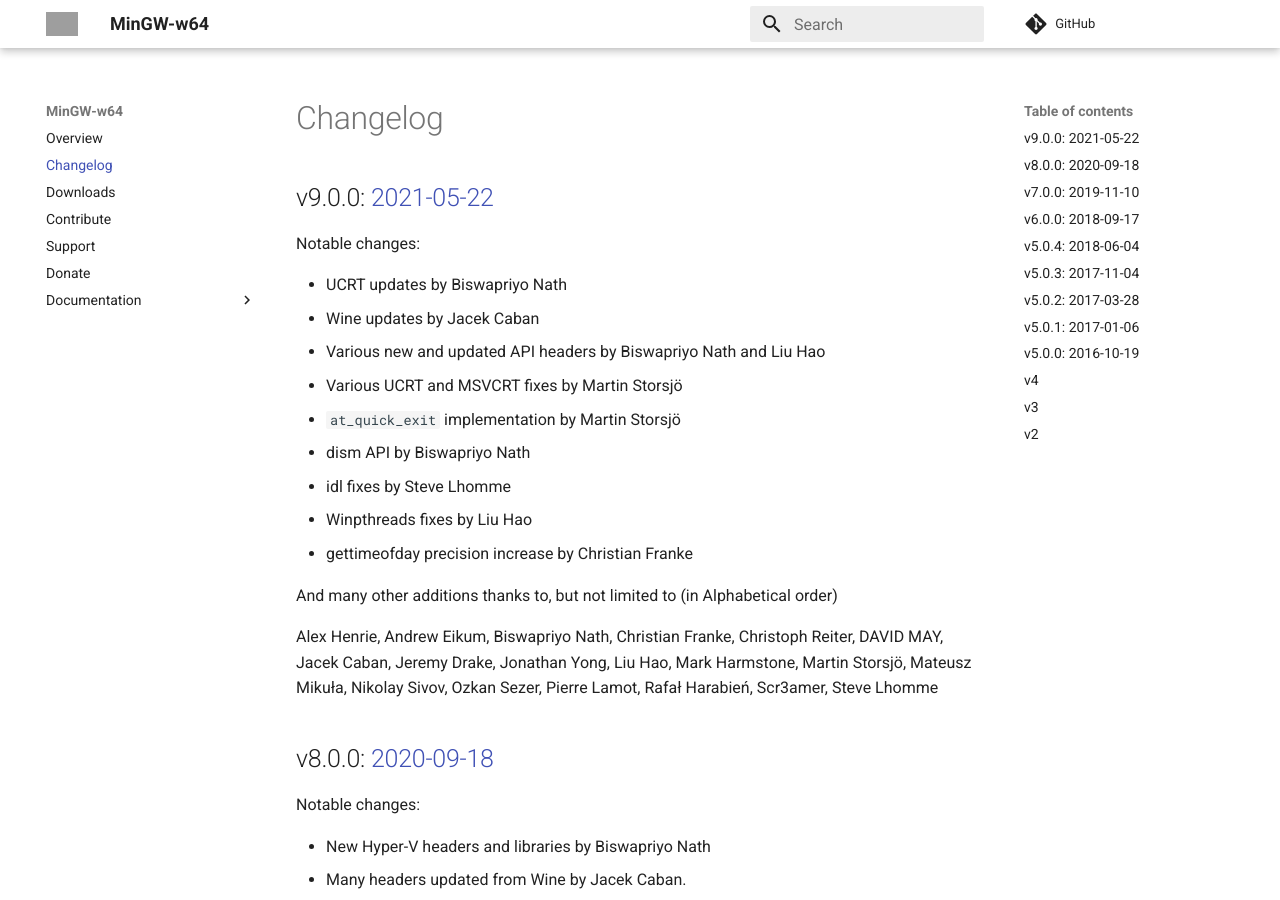
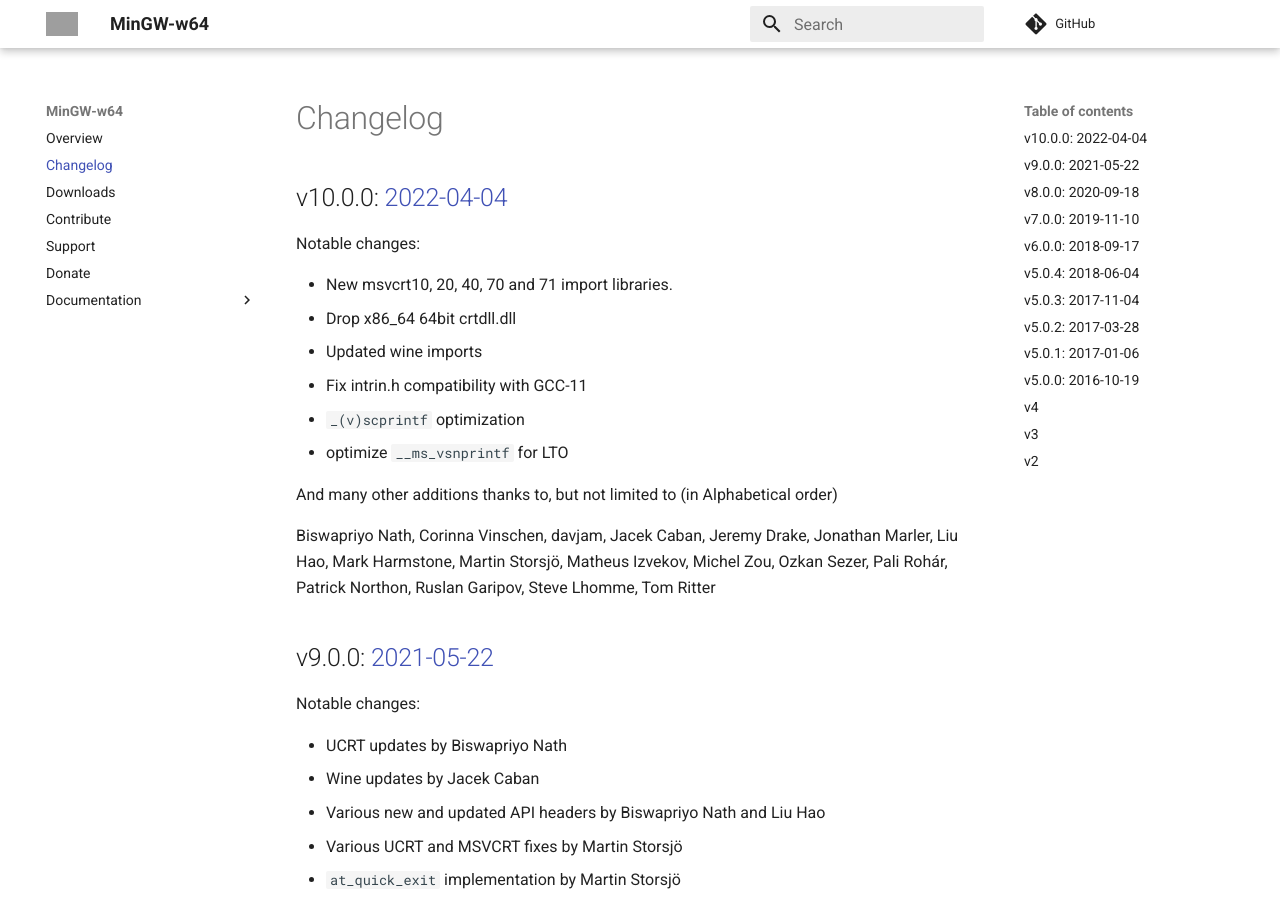
Before and after one commit to mingw-w64/mingw-w64.github.io, an MkDocs documentation site: the page built from web/changelog.md, in a window 1280 px wide and 900 px high. Built offline with MkDocs 1.6.1 and Material for MkDocs 9.7.7, drawn with Linux system fonts in a browser that asks for light colours; comment, search, counter and statistics services are not loaded; grey boxes are pictures that could not be loaded.

Commit message:
Add changelog for v10.0.0

```diff
--- a/web/changelog.md
+++ b/web/changelog.md
@@ -1,4 +1,23 @@
 # Changelog
+
+## v10.0.0: [2022-04-04](https://sourceforge.net/p/mingw-w64/mailman/message/37635065/)
+
+Notable changes:
+
+- New msvcrt10, 20, 40, 70 and 71 import libraries.
+- Drop x86_64 64bit crtdll.dll
+- Updated wine imports
+- Fix intrin.h compatibility with GCC-11
+- `_(v)scprintf` optimization
+- optimize `__ms_vsnprintf` for LTO
+
+And many other additions thanks to, but not limited to (in Alphabetical
+order)
+
+Biswapriyo Nath, Corinna Vinschen, davjam, Jacek Caban, Jeremy Drake, Jonathan
+Marler, Liu Hao, Mark Harmstone, Martin Storsjö, Matheus Izvekov, Michel Zou,
+Ozkan Sezer, Pali Rohár, Patrick Northon, Ruslan Garipov, Steve Lhomme, Tom
+Ritter
 
 ## v9.0.0: [2021-05-22](https://sourceforge.net/p/mingw-w64/mailman/message/37287751/)
 
```
